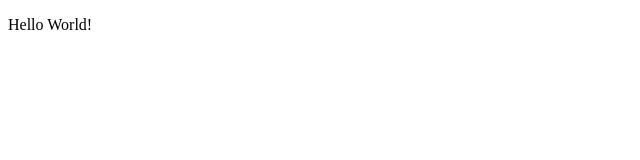
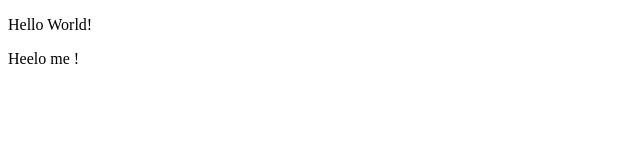
Before and after one commit to jfchretien/jfchretien..github.io, a plain HTML site: page index.html in a window 1280 px wide. Shown: the full height of the page, 0-640 px from the left. Drawn offline with Linux system fonts and the light colour scheme.

Commit message:
Test VSCode

```diff
--- a/index.html
+++ b/index.html
@@ -8,6 +8,7 @@
 
 <body>
 <p>Hello World!</p>
+<p>Heelo me !</p>
 </body>
 
 </html>
```
